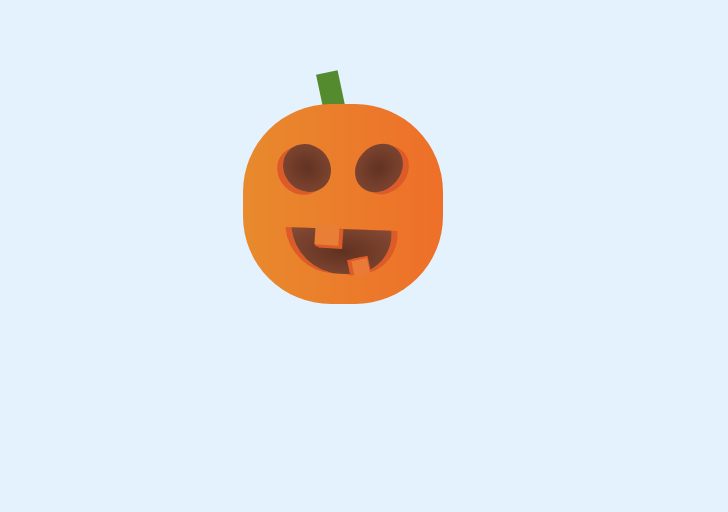
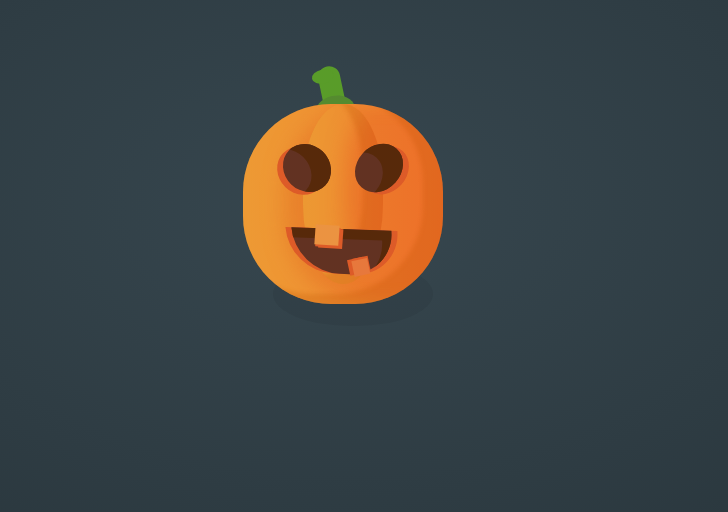
Before and after one commit to katcode/css-illustration, a plain HTML site: page index.html in a window 1280 px wide. Shown: the part 196-708 px from the top of the page, without its empty margins (297-1025 px from the left). Drawn offline with Linux system fonts and the light colour scheme.

Commit message:
Style updates

```diff
--- a/main.css
+++ b/main.css
@@ -6,7 +6,8 @@ html {
 }
 
 body {
-    background-color: #E3F2FD;
+    background-color: #37474F;
+    background: radial-gradient(#37474F, #263238);
 }
 
 .container {
@@ -33,44 +34,57 @@ body {
     border-radius: 88px;
     top: 0;
     z-index: -5;
+    box-shadow: -20px -10px 4px #be4f053f inset, 40px 0px 20px #fdc34748 inset;
+}
+
+.pumpkin-base::after {
+    height: 180px;
+    width: 80px;
+    content: "";
+    display: block;
+    background: linear-gradient(-90deg, #ee6f29, #e88a2d);
+    box-shadow: -20px -10px 4px #be4f053f inset, 40px 0px 20px #f5bc4152 inset;
+    position: relative;
+    left: 60px;
+    border-radius: 50px / 100px;
 }
 
 .pumpkin-eye {
     height: 48px;
     width: 48px;
-    background: radial-gradient(#623222, #864b35);
+    background: #623222;
     border-radius: 100px;
     top: 40px;
 }
 
 .pumpkin-eye.left {
     left: 40px;
-    box-shadow: -6px 3px #dd5b28;
+    box-shadow: -6px 3px #dd5b28, -20px 6px #57290a inset;
     transform: skew(4deg, 2deg);
 }
 
 .pumpkin-eye.right {
     right: 40px;
-    box-shadow: 6px 3px #dd5b28;
+    box-shadow: 6px 3px #dd5b28, -20px 6px #57290a inset;
     transform: skew(-2deg, -8deg);
 }
 
 .pumpkin-mouth {
     border-bottom-left-radius: 95px;
     border-bottom-right-radius: 95px;
-    background: radial-gradient(#603120, #864b35);
+    background: #623222;
     height: 45px;
     width: 100px;
     bottom: 30px;
     left: 25%;
-    box-shadow: -6px 0px #dd5b28, 6px 0px #dd5b28;
+    box-shadow: -6px 0px #dd5b28, 6px 0px #dd5b28, -10px 10px #57290a inset;
     transform: skew(4deg, 2deg);
 }
 
 .pumpkin-tooth {
     height: 20px;
     width: 24px;
-    background-color: #e87f37;
+    background-color: #eb9341;
     top: 121px;
     left: 72px;
     z-index: 5;
@@ -81,7 +95,7 @@ body {
 .pumpkin-tooth::after {
     content: "";
     display: block;
-    background-color: #ea7a37;
+    background-color: #e7783c;
     height: 16px;
     width: 16px;
     position: relative;
@@ -94,9 +108,45 @@ body {
 .pumpkin-stem {
     height: 50px;
     width: 22px;
-    background-color: #558B2F;
-    top: -32px;
+    background-color: rgb(89, 156, 41);
+    top: -38px;
     right: 100px;
     z-index: -10;
     transform: rotate(-12deg);
+    border-radius: 50px;
 }
+
+.pumpkin-stem::before {
+    content: "";
+    display: block;
+    height: 14px;
+    width: 22px;
+    background-color: rgb(89, 156, 41);
+    border-radius: 100%;
+    position: relative;
+    top: 2px;
+    left: -6px;
+}
+
+.pumpkin-stem::after {
+    content: "";
+    display: block;
+    height: 30px;
+    width: 40px;
+    background-color: #558B2F;
+    border-radius: 100%;
+    position: relative;
+    top: 16px;
+    left: -10px;
+}
+
+.pumpkin-shadow {
+    width: 200px;
+    height: 80px;
+    background: rgba(0, 0, 0, 0.06);
+    border-radius: 120px / 50px;
+    z-index: -10;
+    bottom: -30px;
+    right: -10px;
+    transform: scale(0.8);
+}
```
